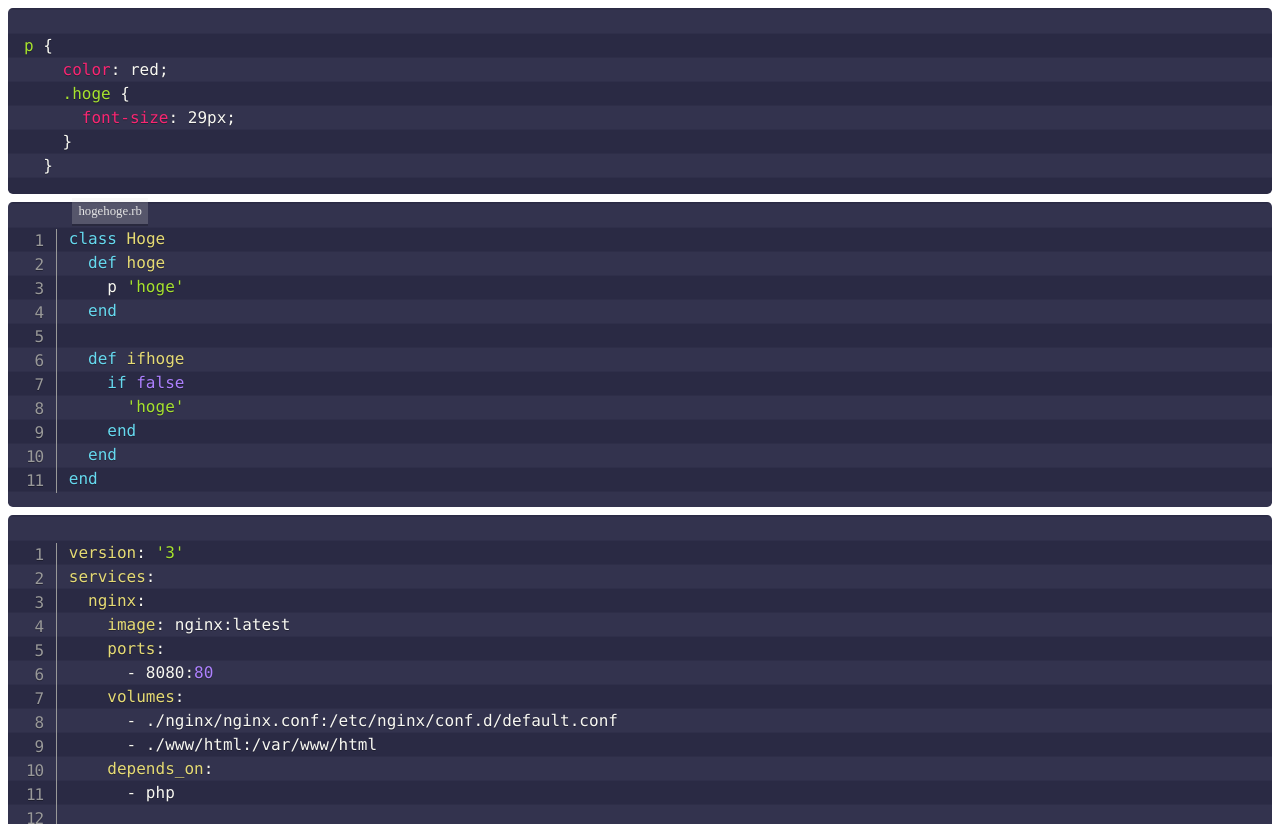
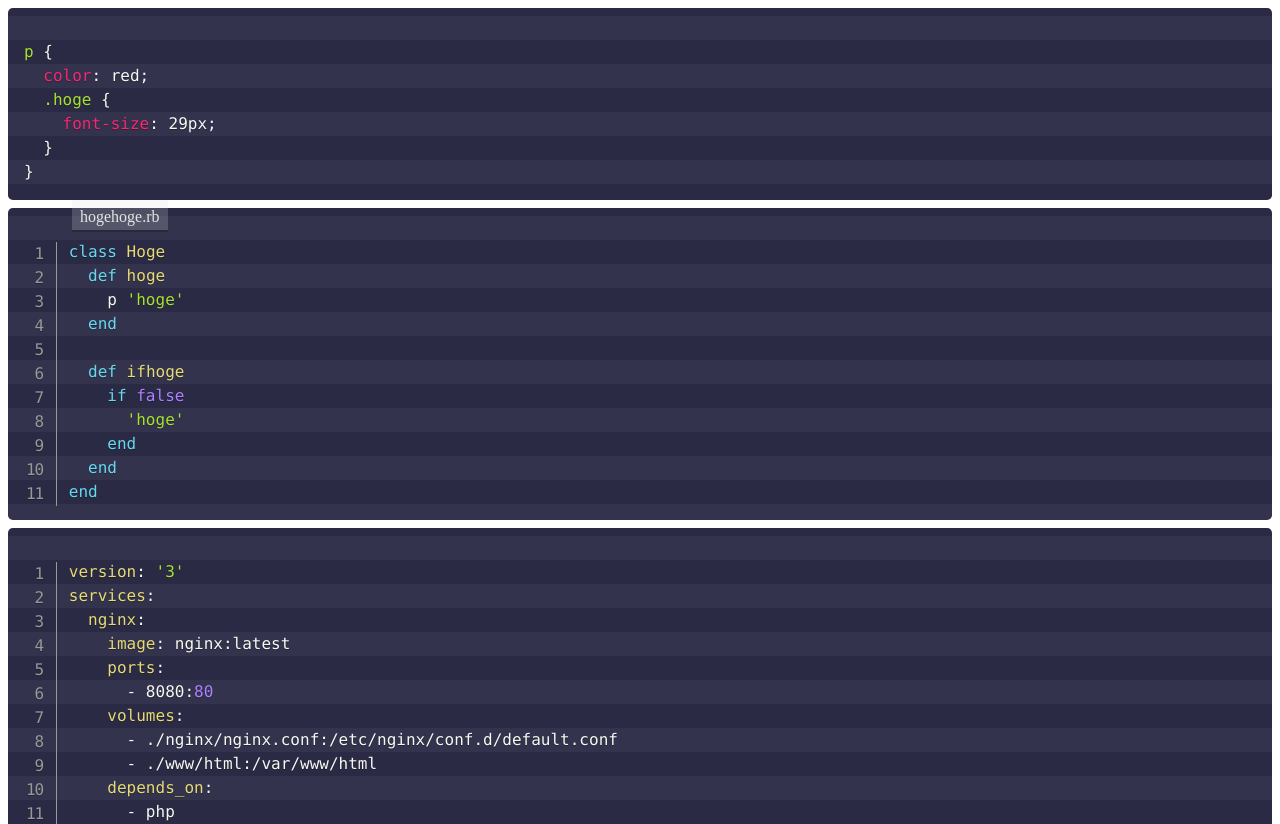
Before and after one commit to mikenekorock/my_prism_setting, a plain HTML site: page index.html in a window 1280 px wide. Shown: the top 824 px of the page. Drawn offline with Linux system fonts and the light colour scheme.

Commit message:
ツールバーのhoverいらないのと、フォントサイズおおきくした

```diff
--- a/prismcustom.css
+++ b/prismcustom.css
@@ -7,7 +7,11 @@ pre[class*="language-"] {
 }
 
 pre[class*="language-"] {
-  padding-top: 1.6em;
+  padding-top: 2em;
+}
+
+div.code-toolbar > .toolbar span:hover {
+  color: #e4e4e4;
 }
 
 div.code-toolbar {
@@ -31,7 +35,7 @@ div.code-toolbar > .toolbar a,
 div.code-toolbar > .toolbar button,
 div.code-toolbar > .toolbar span {
   color: #e4e4e4;
-  font-size: .8em;
+  font-size: 1em;
   background: #f5f2f0;
   background: rgba(224, 224, 224, 0.2);
   box-shadow: 0 2px 0 0 rgba(0,0,0,0.2);
```
Also changed, not shown: index.html (+4 -2 lines).
